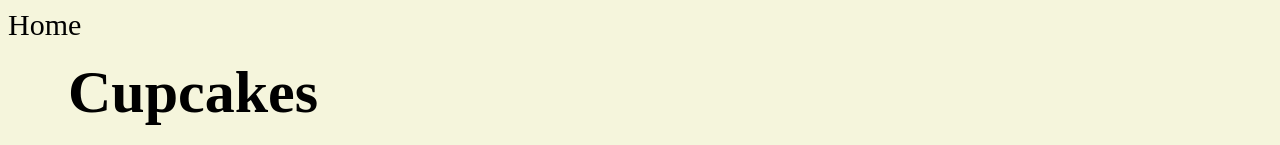
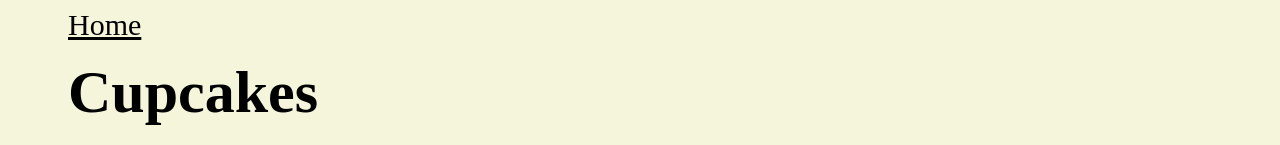
Before and after one commit to Laya-Lmnr/odin_recipes, a plain HTML site: page Recipes/cupcakes.html in a window 1280 px wide. Shown: the top 145 px of the page. Drawn offline with Linux system fonts and the light colour scheme.

Commit message:
Style home link

```diff
--- a/Recipes/cupcakes.html
+++ b/Recipes/cupcakes.html
@@ -7,7 +7,7 @@
     <link rel="stylesheet" href="../styles.css">
 </head>
 <body>
-    <a href="../index.html">Home</a><br>
+    <a href="../index.html" class="home">Home</a><br>
     <h1>Cupcakes</h1>
     <div class="recipe-image" >
         <img src="../images/cupcakes.jpg" alt="Cupcake" width="100%" height="600" >
@@ -16,7 +16,6 @@
     <h2>Description</h2>
     <p>Cupcakes are delightful little treats that bring the joy of cake into a perfectly portioned, handheld form. Soft, fluffy, and topped with creamy frosting, they’re ideal for birthdays, celebrations, or simply satisfying a sweet craving. Whether you prefer classic vanilla, rich chocolate, or creative flavors like red velvet or lemon zest, cupcakes are easy to bake, fun to decorate, and always a crowd favorite.</p>
 
-    <div class="how-to">
         <div class="ingredients">
             <h2>Ingredients</h2>
 
@@ -72,6 +71,6 @@
                 <li>Frost and decorate as desired.</li>
             </ol>
         </div>
-    </div>
+
 </body>
 </html>
--- a/styles.css
+++ b/styles.css
@@ -90,3 +90,8 @@ li {
     color: white;
     background-color: rgba(11, 102, 35, 70%);
 }
+
+.home{
+    margin-left:60px;
+    text-decoration:underline;
+}
```
Also changed, not shown: Recipes/chickpeas-salad.html (+1 -1 lines), Recipes/cookies.html (+1 -1 lines), Recipes/pasta.html (+1 -1 lines), Recipes/rasam.html (+1 -1 lines).
